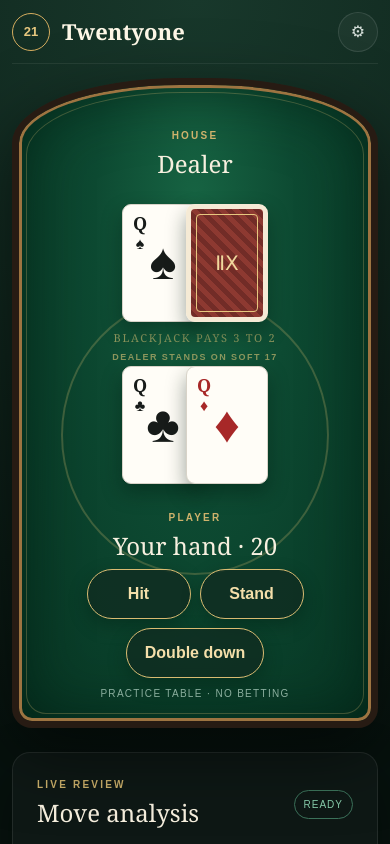
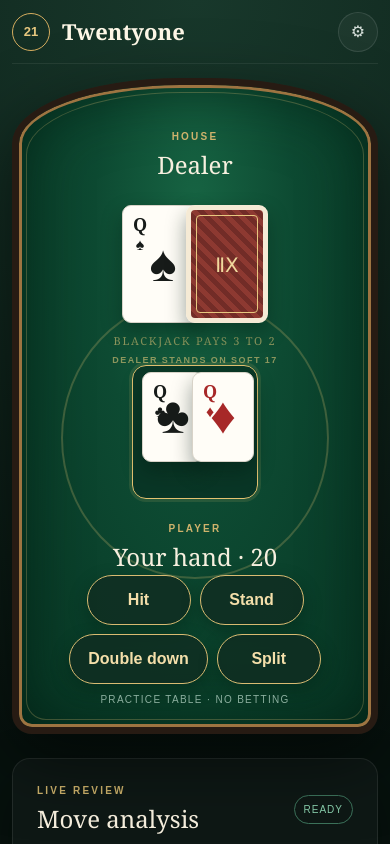
Before and after one commit to elderfieldzeus/twentyone, a Next.js app: page / in a window 390 px wide. Both pictures are taken after a click on the button "Deal a hand". Shown: the top 844 px of the page. Built offline with nearby package versions, Linux system fonts and the light colour scheme.

Commit message:
[3.3] Split hand play
Show separate split hands with an active-hand marker. Cover split progress, four-hand limits, repeated splits, and split aces.

```diff
--- a/app/globals.css
+++ b/app/globals.css
@@ -21,6 +21,10 @@ button, a { font: inherit; } button { cursor: pointer; }
 .seat-heading h1, .seat-heading h2 { font-size: 24px; }
 .eyebrow { margin: 0; color: #cfb36c; font-size: 10px; font-weight: 700; letter-spacing: .22em; text-transform: uppercase; }
 .hand { display: flex; min-height: 154px; justify-content: center; padding-left: 18px; }
+.player-hands { display: flex; max-width: 100%; align-items: flex-start; justify-content: center; gap: 16px; }
+.player-hand { position: relative; padding: 8px 10px 6px; border: 1px solid transparent; border-radius: 14px; text-align: center; transition: border-color 160ms ease, background 160ms ease; }
+.player-hand.active-hand { border-color: #e3c271; background: #082d20a8; box-shadow: 0 0 0 3px #e3c2711f; }
+.hand-number { display: inline-block; margin-top: 5px; color: #b9c9c1; font-size: 10px; font-weight: 700; letter-spacing: .14em; text-transform: uppercase; }
 .card { position: relative; width: 104px; height: 148px; margin-left: -18px; overflow: hidden; border: 1px solid #d8d3c8; border-radius: 9px; background: #fffdf7; color: #171b19; box-shadow: 0 9px 20px #00190f66; }
 .card-red { color: #a72828; }
 .card-corner { position: absolute; top: 9px; left: 10px; display: flex; flex-direction: column; align-items: center; font: 18px/1 Georgia, serif; }
@@ -55,4 +59,5 @@ button, a { font: inherit; } button { cursor: pointer; }
   .casino-table { min-height: 650px; border-width: 7px; border-radius: 46% 46% 20px 20px / 10% 10% 20px 20px; }
   .table-content { min-height: 636px; padding: 38px 16px 20px; } .analysis-panel { min-height: 360px; }
   .card { width: 82px; height: 118px; } .hand { min-height: 122px; } .table-mark span { font-size: 11px; }
+  .player-hands { gap: 4px; } .player-hand { padding: 6px 3px 4px; } .player-hands .card { width: 62px; height: 90px; margin-left: -12px; }
 }
--- a/components/game-table.tsx
+++ b/components/game-table.tsx
@@ -23,7 +23,6 @@ export function GameTable() {
 
   const actions = game ? availableActions(game) : [];
   const playerHand = game?.playerHands[game.activeHandIndex] ?? game?.playerHands[0];
-  const result = game?.phase === "complete" ? game.settlements[0] : null;
 
   return (
     <section id="table" className="casino-table" aria-label="Blackjack table">
@@ -40,14 +39,29 @@ export function GameTable() {
         </section>
         <div className="table-mark" aria-hidden="true"><span>Blackjack pays 3 to 2</span><b>Dealer stands on soft 17</b></div>
         <section className="seat player-seat" aria-labelledby="player-title">
-          <div className="hand" aria-label="Player cards">
-            {(playerHand?.cards ?? []).map((card) => <PlayingCard key={card.id} rank={card.rank} suit={card.suit} />)}
-            {!game && <><PlayingCard rank="10" suit="hearts" /><PlayingCard rank="6" suit="clubs" /></>}
+          <div className="player-hands">
+            {game?.playerHands.map((hand, index) => {
+              const isActive = game.phase === "player" && index === game.activeHandIndex;
+              const settlement = game.phase === "complete" ? game.settlements[index] : null;
+              return (
+                <div
+                  className={`player-hand${isActive ? " active-hand" : ""}`}
+                  aria-label={game.playerHands.length === 1 ? "Player cards" : `Player hand ${index + 1}${isActive ? ", active" : ""}`}
+                  key={`${hand.cards[0]?.id ?? "hand"}-${index}`}
+                >
+                  <div className="hand">
+                    {hand.cards.map((card) => <PlayingCard key={card.id} rank={card.rank} suit={card.suit} />)}
+                  </div>
+                  {game.playerHands.length > 1 && <span className="hand-number">Hand {index + 1}</span>}
+                  {settlement && <p className={`hand-result result-${settlement.result}`} role="status">{resultLabels[settlement.result]}</p>}
+                </div>
+              );
+            })}
+            {!game && <div className="hand" aria-label="Player cards"><PlayingCard rank="10" suit="hearts" /><PlayingCard rank="6" suit="clubs" /></div>}
           </div>
           <div className="seat-heading">
             <p className="eyebrow">Player</p>
             <h2 id="player-title">Your hand{playerHand ? ` · ${scoreHand(playerHand.cards, { fromSplit: playerHand.fromSplit }).total}` : ""}</h2>
-            {result && <p className={`hand-result result-${result.result}`} role="status">{resultLabels[result.result]}</p>}
           </div>
         </section>
         <div className="action-dock" aria-label="Game controls">
@@ -58,6 +72,7 @@ export function GameTable() {
               {actions.includes("hit") && <button type="button" onClick={() => act("hit")}>Hit</button>}
               {actions.includes("stand") && <button type="button" onClick={() => act("stand")}>Stand</button>}
               {actions.includes("double") && <button type="button" onClick={() => act("double")}>Double down</button>}
+              {actions.includes("split") && <button type="button" onClick={() => act("split")}>Split</button>}
             </div>
           )}
           <p>Practice table · No betting</p>
```
Also changed, not shown: .groundwork/HANDOFF.md, .groundwork/cards/3.3-split-hand-play.md, .groundwork/evidence/3.3/failing-tests.md (added), .groundwork/evidence/3.3/review.md (added), 2 other files (tests, documents, lock files or other folders).
